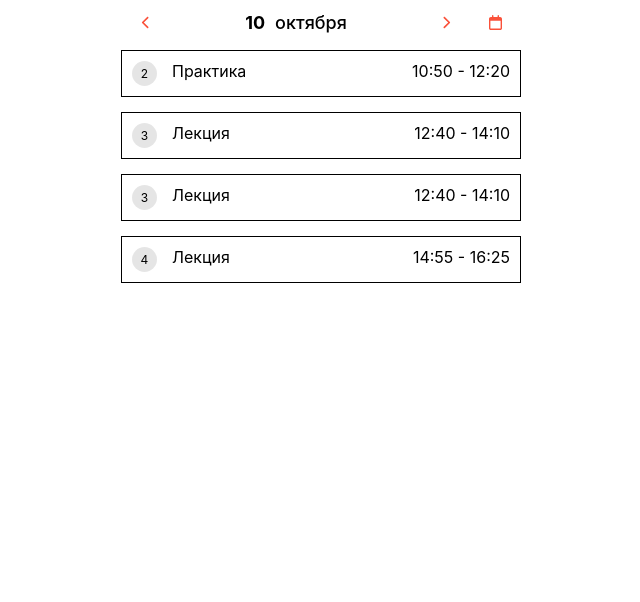
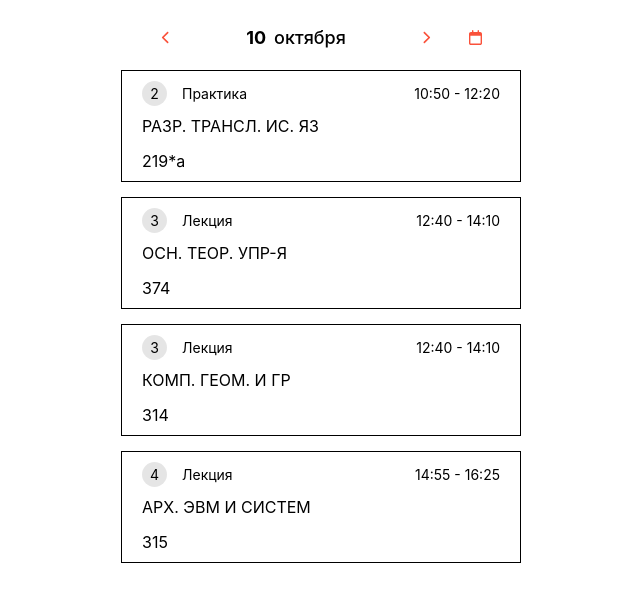
Before and after one commit to sverdans/TG-React-Schedule, a React (Create React App) app: page / in a window 1280 px wide. Both pictures are taken after a click on the element "10". Shown: the top 602 px of the page, without its empty margins (319-959 px from the left). Built offline with nearby package versions, Linux system fonts and the light colour scheme.

Commit message:
added lesson-card

```diff
--- a/src/App.jsx
+++ b/src/App.jsx
@@ -1,5 +1,5 @@
 import React from 'react';
-import { Routes, Route, Navigate } from "react-router-dom";
+import { Routes, Route } from "react-router-dom";
 import { Calendar, Schedule } from './components'
 
 import './styles/app.scss';
--- a/src/components/Schedule.jsx
+++ b/src/components/Schedule.jsx
@@ -2,16 +2,9 @@ import React from 'react';
 import { useLocation, useNavigate } from 'react-router-dom';
 import {
 	add,
-	eachDayOfInterval,
-	endOfMonth,
 	format,
 	getDay,
-	isEqual,
-	isSameDay,
-	isSameMonth,
 	isToday,
-	parse,
-	parseISO,
 	startOfToday,
 } from 'date-fns';
 
@@ -25,9 +18,7 @@ const Schedule = () =>
 	const { date } = state || startOfToday();
 	const daySchedule = jsonSchedule.schedule.find((value) => (value.day === getDay(date)));
 
-	const redurectToCalendar = () => { navigate('/') };
-
-	console.log(daySchedule);
+	const redirectToCalendar = () => { navigate('/') };
 
 	return (
 		<div className='schedule'>
@@ -49,7 +40,7 @@ const Schedule = () =>
 				</div>
 
 				<div className='button-wrapper'>
-					<div className='icon-button' onClick={redurectToCalendar}>
+					<div className='icon-button' onClick={redirectToCalendar}>
 						<div className='icon icon-calendar'/>
 					</div>
 				</div>
@@ -67,6 +58,12 @@ const Schedule = () =>
 								<div className='lesson-type'>{lesson.type}</div>
 								<div className='lesson-time'>{orderToTime(lesson.order)}</div>
 							</div>
+							<div className='lesson-card-body'>
+								<div className='lesson-name'>{lesson.name}</div>
+							</div>
+							<div className='lesson-footer'>
+								<div className='lesson-auditorium'>{lesson.auditorium}</div>
+							</div>
 						</div>
 					))
 				}
--- a/src/schedule.json
+++ b/src/schedule.json
@@ -10,24 +10,21 @@
 					"type": "Практика",
 					"auditorium": "219*а"
 				},
-
 				{
 					"order": 3,
 					"name": "ОСН. ТЕОР. УПР-Я",
 					"type": "Лекция",
 					"auditorium": "374"
 				},
-
 				{
 					"order": 3,
 					"name": "КОМП. ГЕОМ. И ГР",
 					"type": "Лекция",
 					"auditorium": "314"
 				},
-
 				{
 					"order": 4,
-					"name": "АРХ.ЭВМ И СИСТЕМ",
+					"name": "АРХ. ЭВМ И СИСТЕМ",
 					"type": "Лекция",
 					"auditorium": "315"
 				}
@@ -35,24 +32,103 @@
 		},
 
 		{
-
+			"day": 2,
+			"lessons":
+			[
+				{
+					"order": 1,
+					"name": "ОСН. ТЕОР. УПР-Я",
+					"type": "Практика",
+					"auditorium": "346"
+				},
+				{
+					"order": 2,
+					"name": "ЭК ПО ФК И СПОРТУ",
+					"type": "Практика",
+					"auditorium": ""
+				},
+				{
+					"order": 3,
+					"name": "ОСН. ТЕОР. УПР-Я",
+					"type": "Лабораторная",
+					"auditorium": "278"
+				},
+				{
+					"order": 4,
+					"name": "ТЕОР. ПРИН. РЕШЕНИЙ",
+					"type": "Практика",
+					"auditorium": "274"
+				}
+			]
 		},
 
 		{
-
+			"day": 4,
+			"lessons":
+			[
+				{
+					"order": 2,
+					"name": "ВИЗУАЛЬН. ПРОГР.",
+					"type": "Лекция",
+					"auditorium": "313"
+				},
+				{
+					"order": 3,
+					"name": "ОПЕРАЦ. СИСТЕМЫ",
+					"type": "Лекция",
+					"auditorium": "310"
+				},
+				{
+					"order": 4,
+					"name": "ВИЗУАЛЬН. ПРОГР.",
+					"type": "Практика",
+					"auditorium": "256*"
+				},
+				{
+					"order": 5,
+					"name": "КОМП. ГЕОМ. И ГР",
+					"type": "Практика",
+					"auditorium": "258*"
+				}
+			]
 		},
 
 		{
-
+			"day": 5,
+			"lessons":
+			[
+				{
+					"order": 4,
+					"name": "РАЗР.ТРАНСЛ.ИС.ЯЗ",
+					"type": "Лекция",
+					"auditorium": "374"
+				},
+				{
+					"order": 5,
+					"name": "АРХ.ЭВМ И СИСТЕМ",
+					"type": "Лабораторная",
+					"auditorium": "278"
+				}
+			]
 		},
 
 		{
-
-		},
-
-		{
-
+			"day": 6,
+			"lessons":
+			[
+				{
+					"order": 1,
+					"name": "ЭК ПО ФК И СПОРТУ",
+					"type": "Практика",
+					"auditorium": ""
+				},
+				{
+					"order": 2,
+					"name": "ОПЕРАЦ. СИСТЕМЫ",
+					"type": "Практика",
+					"auditorium": "258*"
+				}
+			]
 		}
-
 	]
 }
--- a/src/styles/app.scss
+++ b/src/styles/app.scss
@@ -23,9 +23,8 @@ body
 
 	.app
 	{
-		text-align: center;
+		max-width: 400px;
 		margin: 0px auto;
-		max-width: 400px;
-		padding: 10px 20px;
+		padding: 0px;
 	}
 }
--- a/src/styles/calendar.scss
+++ b/src/styles/calendar.scss
@@ -1,6 +1,7 @@
 .calendar
 {
-	margin: 20px auto 0 auto;
+	padding: 0px 20px;
+	margin: 25px auto 0 auto;
 
 	.calendar-header
 	{
@@ -30,7 +31,6 @@
 
 	.calendar-line
 	{
-
 		&.header
 		{
 			color: rgb(250,81,58);
@@ -39,6 +39,7 @@
 
 		display: grid;
 		grid-template-columns: repeat(7, 1fr);
+		text-align: center;
 		margin-bottom: 10px;
 		gap: 15px;
 
@@ -57,7 +58,7 @@
 
 			&:hover
 			{
-				background-color: rgb(229,231,235);
+				background-color: rgba(0,0,0,0.1);
 			}
 
 			&.today
--- a/src/styles/lessonCard.scss
+++ b/src/styles/lessonCard.scss
@@ -3,13 +3,16 @@
 	display: flex;
 	flex-direction: column;
 	border: solid 1px rgb(0,0,0);
-	padding: 10px;
+	padding: 10px 20px;
+
 
 	.lesson-card-header
 	{
 		display: flex;
 		flex-direction: row;
 		gap: 15px;
+		font-size: 14px;
+		margin-bottom: 10px;
 
 		.lesson-order
 		{
@@ -17,7 +20,6 @@
 			justify-content: center;
 			align-items: center;
 
-			font-size: 12px;
 			width: 25px;
 			height: 25px;
 			border-radius: 50%;
@@ -26,11 +28,21 @@
 
 		.lesson-type
 		{
+			display: flex;
+			align-items: center;
 		}
 
 		.lesson-time
 		{
+			display: flex;
+			align-items: center;
+
 			margin-left: auto;
 		}
 	}
+
+	.lesson-card-body
+	{
+		margin-bottom: 15px;
+	}
 }
--- a/src/styles/schedule.scss
+++ b/src/styles/schedule.scss
@@ -1,24 +1,25 @@
 .schedule
 {
-	margin: 0 auto;
+	margin: 25px auto 0px auto;
 
 	.schedule-header
 	{
 		display: grid;
 		grid-template-columns: 50px auto 50px 50px;
+
+		padding: 0px 20px;
 		margin-bottom: 20px;
 
 		font-size: 18px;
 		font-weight: 500;
-
-		margin-bottom: 15px;
 
 		.header-text
 		{
 			display: flex;
 			justify-content: center;
 			align-items: center;
-			gap: 10px;
+			gap: 8px;
+
 			font-size: 18px;
 
 			.day
@@ -26,8 +27,6 @@
 				font-weight: bold;
 			}
 		}
-
-
 	}
 
 	.lessons-list
```
